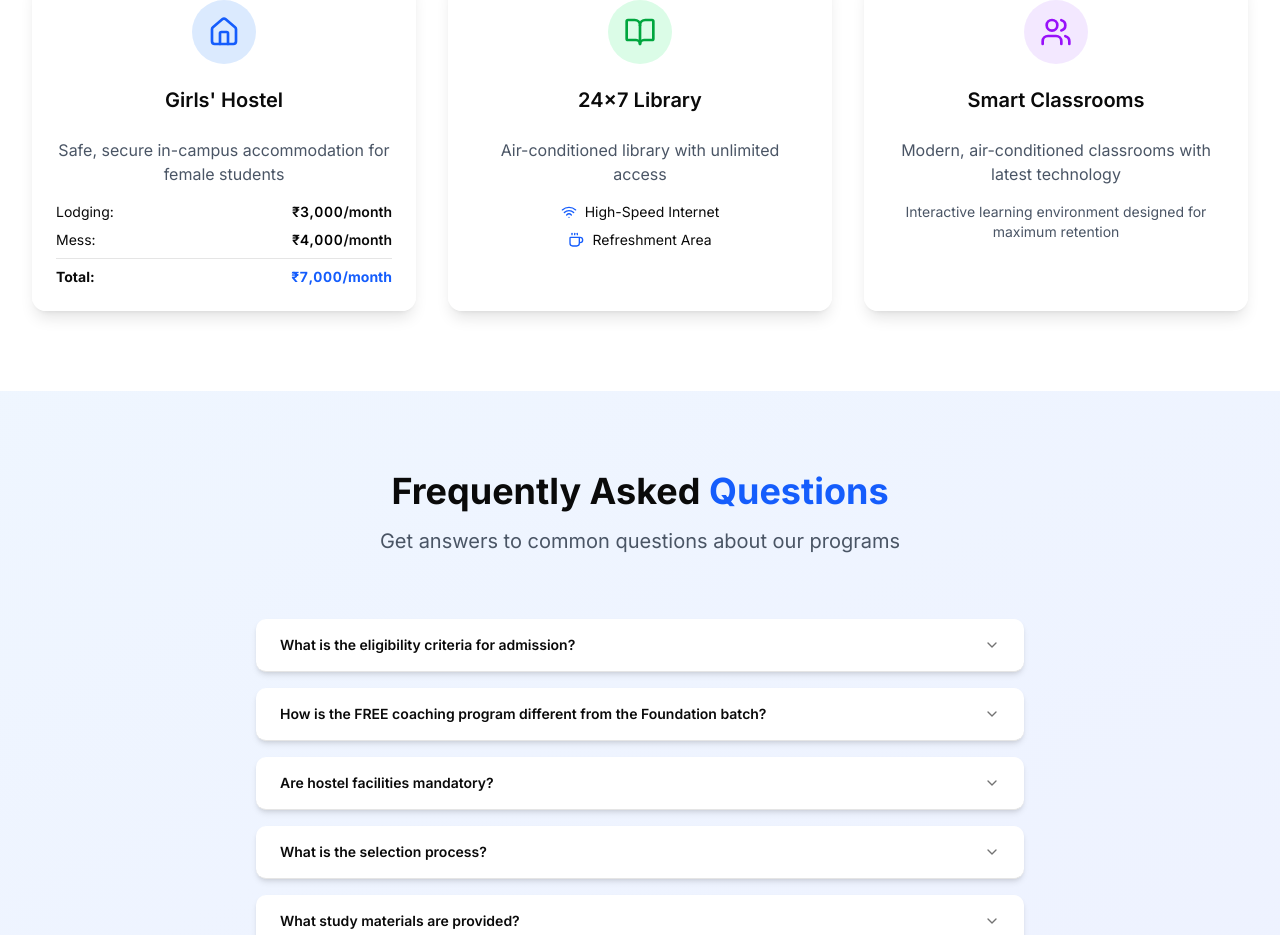
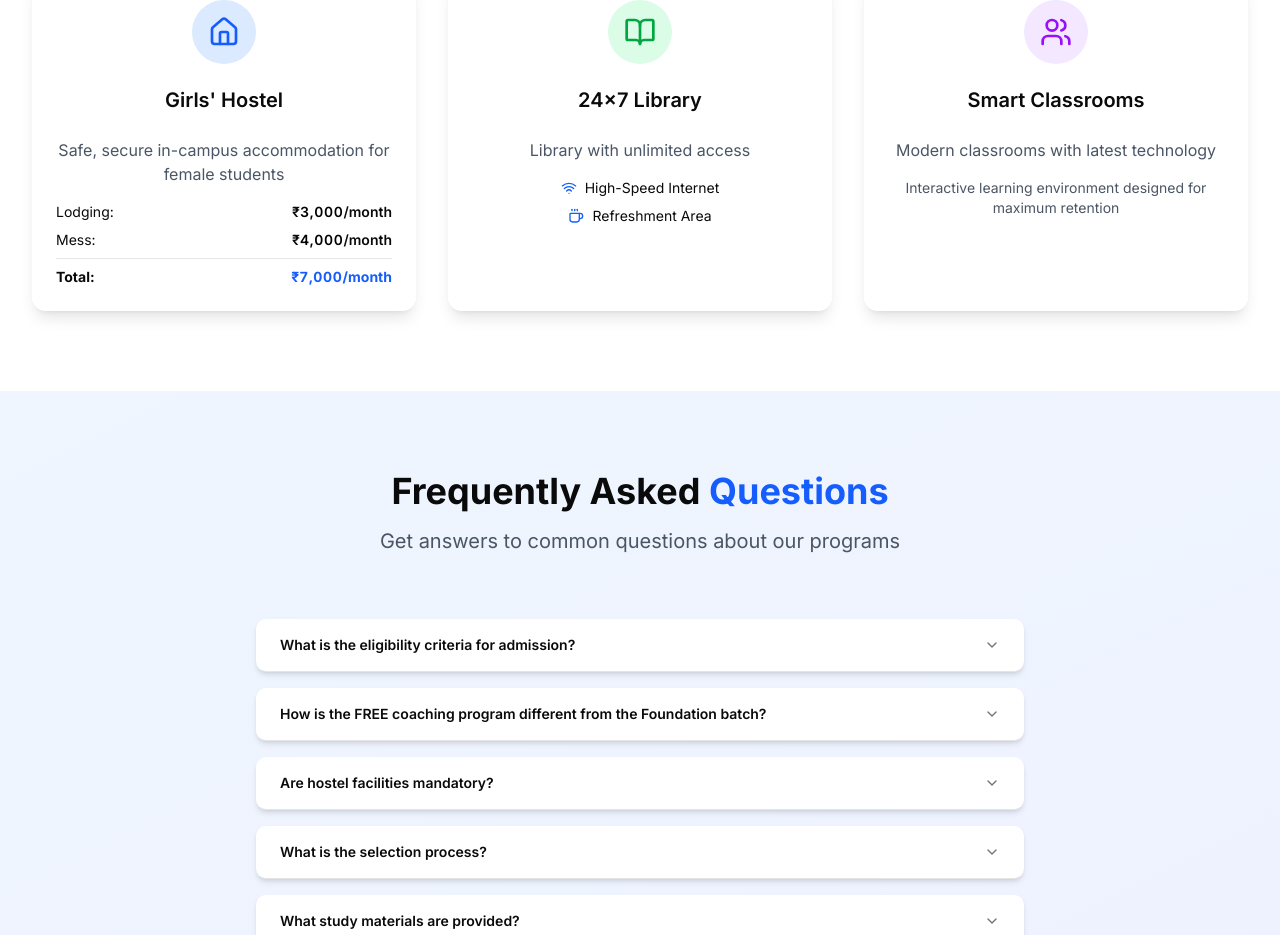
Before and after one commit to groviaus/City-IAS, a Next.js app: page /home in a window 1280 px wide. Shown: the part 2271-3206 px from the top of the page. Built offline with nearby package versions, Linux system fonts and the light colour scheme; no server answers; the database is empty.

Commit message:
removed air conditioning words

```diff
--- a/src/app/home/FAQ/page.jsx
+++ b/src/app/home/FAQ/page.jsx
@@ -33,7 +33,7 @@ export default function FAQ() {
     {
       question: "What study materials are provided?",
       answer:
-        "Both programs include comprehensive study materials, current affairs updates, test series, and access to our 24x7 air-conditioned library with high-speed internet.",
+        "Both programs include comprehensive study materials, current affairs updates, test series, and access to our 24x7 library with high-speed internet.",
     },
   ];
 
--- a/src/app/home/Facilities/page.jsx
+++ b/src/app/home/Facilities/page.jsx
@@ -27,7 +27,7 @@ export default function Facilities() {
     {
       icon: BookOpen,
       title: "24x7 Library",
-      description: "Air-conditioned library with unlimited access",
+      description: "Library with unlimited access",
       features: [
         { icon: Wifi, text: "High-Speed Internet" },
         { icon: Coffee, text: "Refreshment Area" },
@@ -37,7 +37,7 @@ export default function Facilities() {
     {
       icon: Users,
       title: "Smart Classrooms",
-      description: "Modern, air-conditioned classrooms with latest technology",
+      description: "Modern classrooms with latest technology",
       subtitle:
         "Interactive learning environment designed for maximum retention",
       color: "purple",
--- a/src/app/ias-coaching-marris-road/page.jsx
+++ b/src/app/ias-coaching-marris-road/page.jsx
@@ -190,7 +190,7 @@ export default function IASCoachingMarrisRoad() {
                   Modern Infrastructure
                 </h3>
                 <p className="text-gray-600">
-                  State-of-the-art classrooms with air conditioning, comfortable
+                  State-of-the-art classrooms with comfortable
                   seating, digital teaching aids, and modern learning facilities
                   for optimal study experience.
                 </p>
--- a/src/app/ias-coaching-ramghat-road/page.jsx
+++ b/src/app/ias-coaching-ramghat-road/page.jsx
@@ -191,7 +191,7 @@ export default function IASCoachingRamghatRoad() {
                   Study Environment
                 </h3>
                 <p className="text-gray-600">
-                  Modern classrooms with air conditioning, comfortable seating,
+                  Modern classrooms with comfortable seating,
                   and state-of-the-art teaching facilities for optimal learning
                   experience.
                 </p>
--- a/src/app/pratistha-ias-academy-vs-city-ias/page.jsx
+++ b/src/app/pratistha-ias-academy-vs-city-ias/page.jsx
@@ -438,7 +438,7 @@ export default function PratisthaVsCityIAS() {
                   Modern Infrastructure
                 </h3>
                 <p className="text-gray-600">
-                  State-of-the-art classrooms with air conditioning, comfortable
+                  State-of-the-art classrooms with comfortable
                   seating, and modern teaching facilities for optimal learning
                   experience.
                 </p>
```
